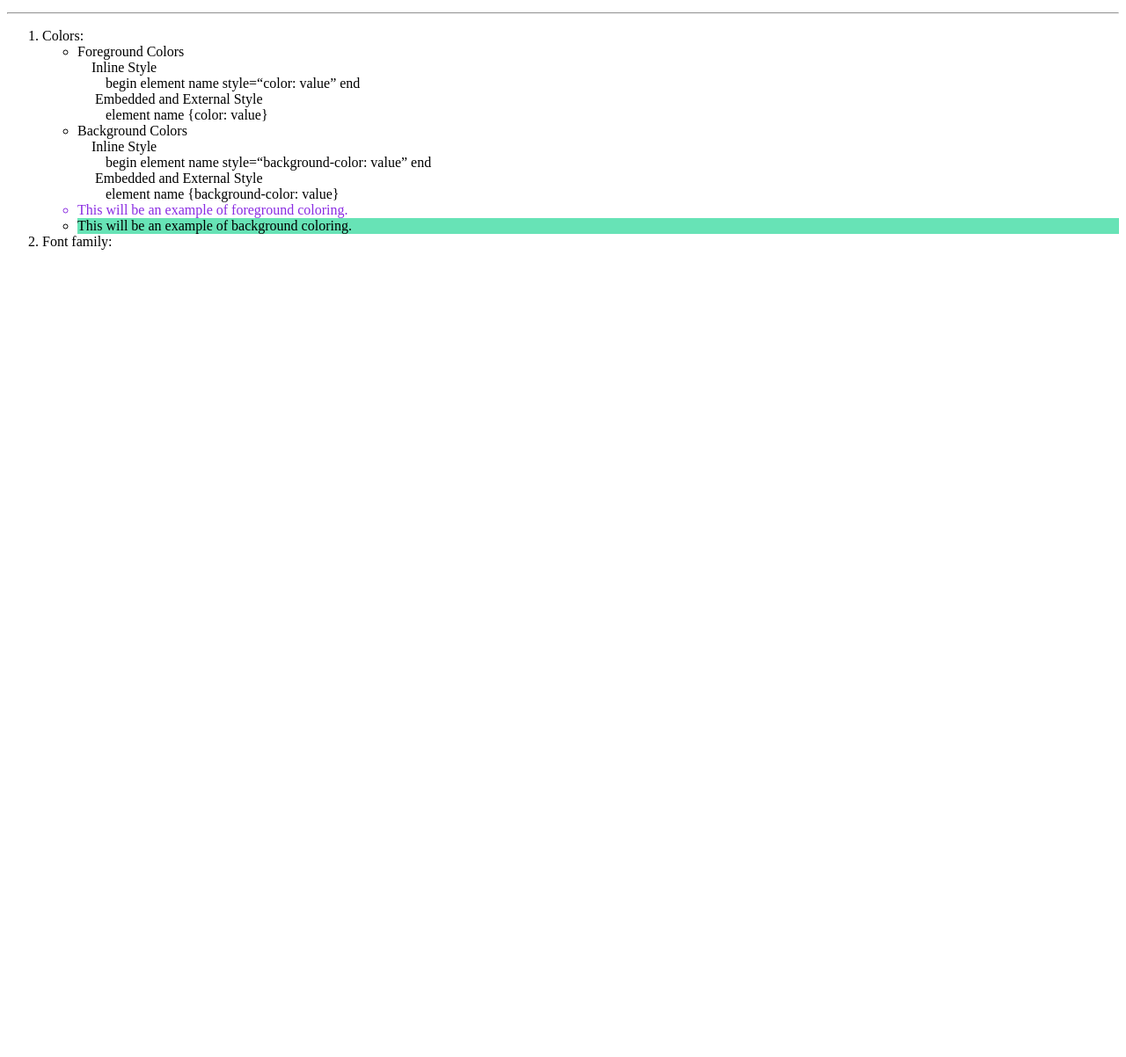
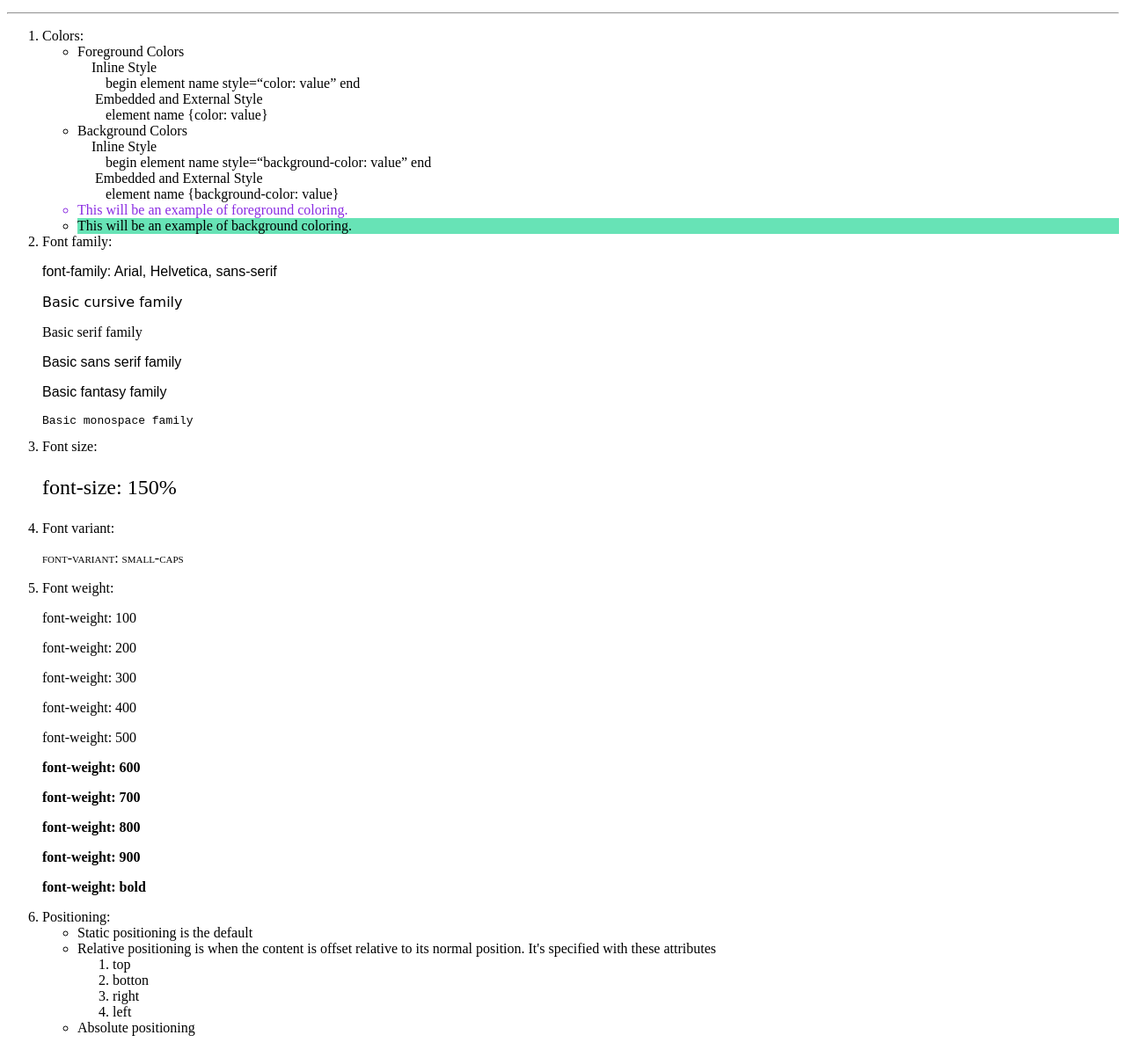
Before and after one commit to betsy-ulm-projects/XHTML-Tags, a plain HTML site: page CSS.html in a window 1280 px wide. Shown: the part 612-1814 px from the top of the page at 88% size. Before the commit the page ends 912 px from the top, so only its background shows below. Drawn offline with Linux system fonts and the light colour scheme.

Commit message:
end of class 10/3/19

```diff
--- a/CSS.html
+++ b/CSS.html
@@ -71,8 +71,59 @@
     <li>
         Font family:
         <br/>
+        <p style="font-family: Arial, Helvetica, sans-serif">font-family: Arial, Helvetica, sans-serif </p>
+        <p style="font-family: cursive">Basic cursive family</p>
+        <p style="font-family: serif">Basic serif family</p>
+        <p style="font-family: sans-serif">Basic sans serif family</p>
+        <p style="font-family: fantasy">Basic fantasy family</p>
+        <p style="font-family: monospace">Basic monospace family</p>
+    </li>
+    <li>
+        Font size:
+        <br/>
+        <p style="font-size: 150%">font-size: 150%</p>
+    </li>
+    <li>
+        Font variant:
+        <br/>
+        <p style="font-variant: small-caps">font-variant: small-caps</p>
+    </li>
+    <li>
+        Font weight:
+        <br/>
+        <p style="font-weight: 100">font-weight: 100</p>
+        <p style="font-weight: 200">font-weight: 200</p>
+        <p style="font-weight: 300">font-weight: 300</p>
+        <p style="font-weight: 400">font-weight: 400</p>
+        <p style="font-weight: 500">font-weight: 500</p>
+        <p style="font-weight: 600">font-weight: 600</p>
+        <p style="font-weight: 700">font-weight: 700</p>
+        <p style="font-weight: 800">font-weight: 800</p>
+        <p style="font-weight: 900">font-weight: 900</p>
+        <p style="font-weight: bold">font-weight: bold</p>
+    </li>
+    <li>
+        Positioning:
+        <ul>
+            <li style="position: static">
+                Static positioning is the default
+            </li>
+            <li style="position: relative">
+                Relative positioning is when the content is offset relative to its normal position. It's specified with these attributes
+                <ol>
+                    <li>top</li>
+                    <li>botton</li>
+                    <li>right</li>
+                    <li>left</li>
+                </ol>
+            </li>
+            <li style="position: absolute">
+                Absolute positioning
+            </li>
+        </ul>
     </li>
 </ol>
+<br/>
 
 </body>
 
```
